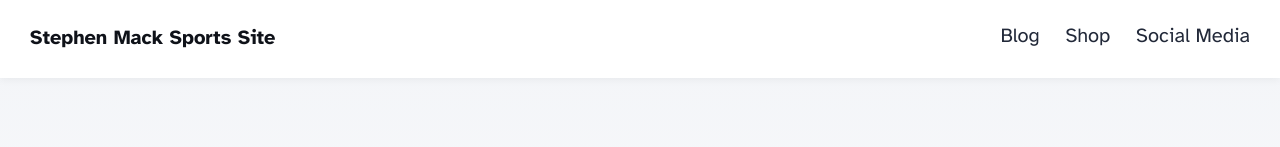
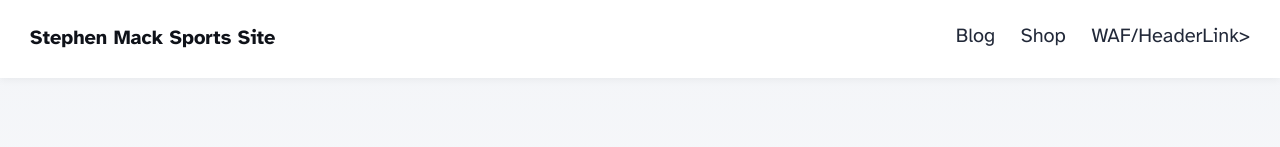
Before and after one commit to sgmack96/mackreport-dev, an Astro site: page / in a window 1280 px wide. Shown: the top 147 px of the page. Built offline with nearby package versions, Linux system fonts and the light colour scheme; Astro itself is replaced by a stand-in of ours.

Commit message:
Update Header.astro

```diff
--- a/src/components/Header.astro
+++ b/src/components/Header.astro
@@ -8,7 +8,7 @@ import HeaderLink from './HeaderLink.astro';
 		<div class="internal-links">
 			<HeaderLink href="/blog">Blog</HeaderLink>
 			<HeaderLink href="/shop">Shop</HeaderLink>
-			<HeaderLink href="/social-media">Social Media</HeaderLink>
+			<HeaderLink href="/waf">WAF/HeaderLink>
 		</div>
 	</nav>
 </header>
```
